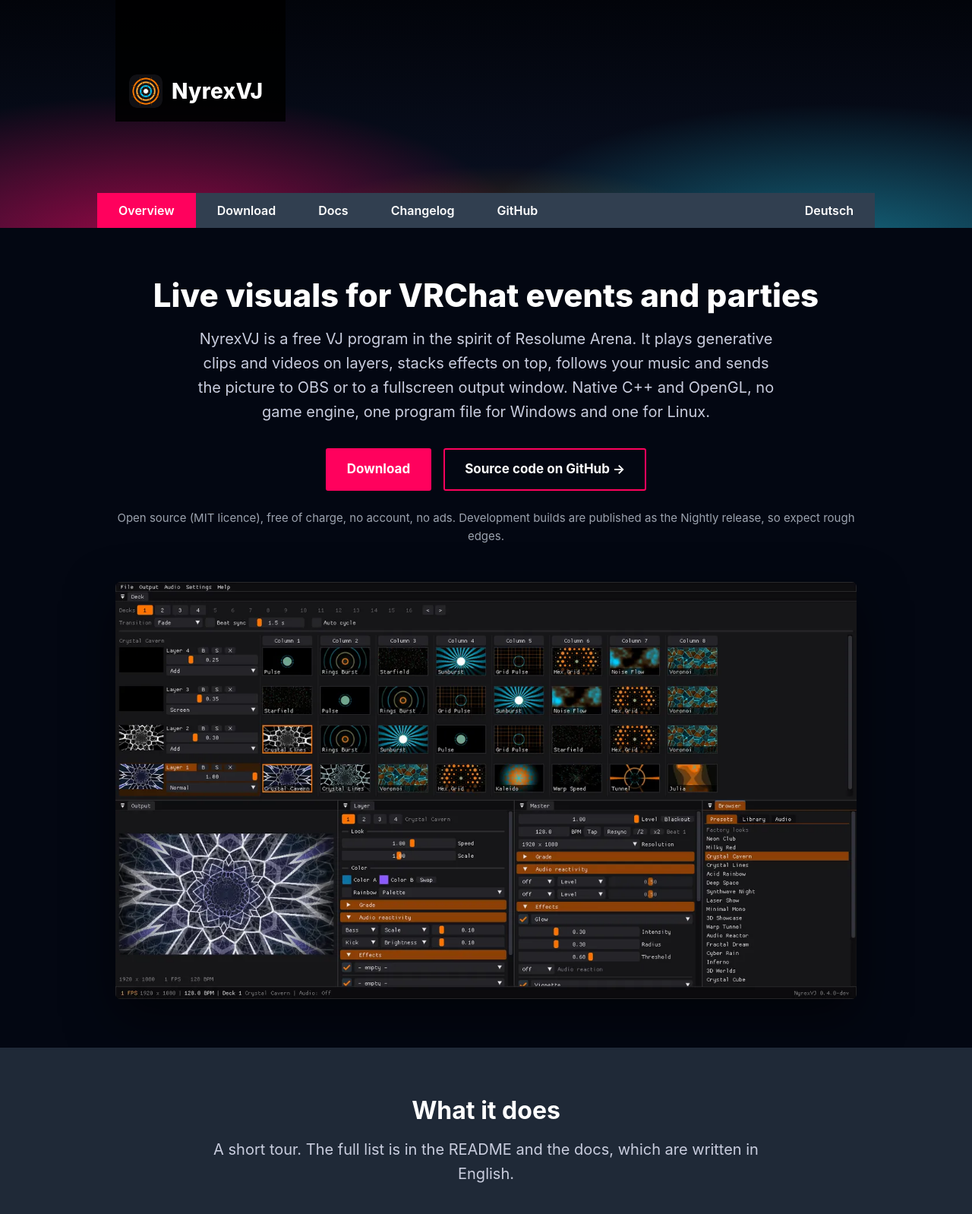
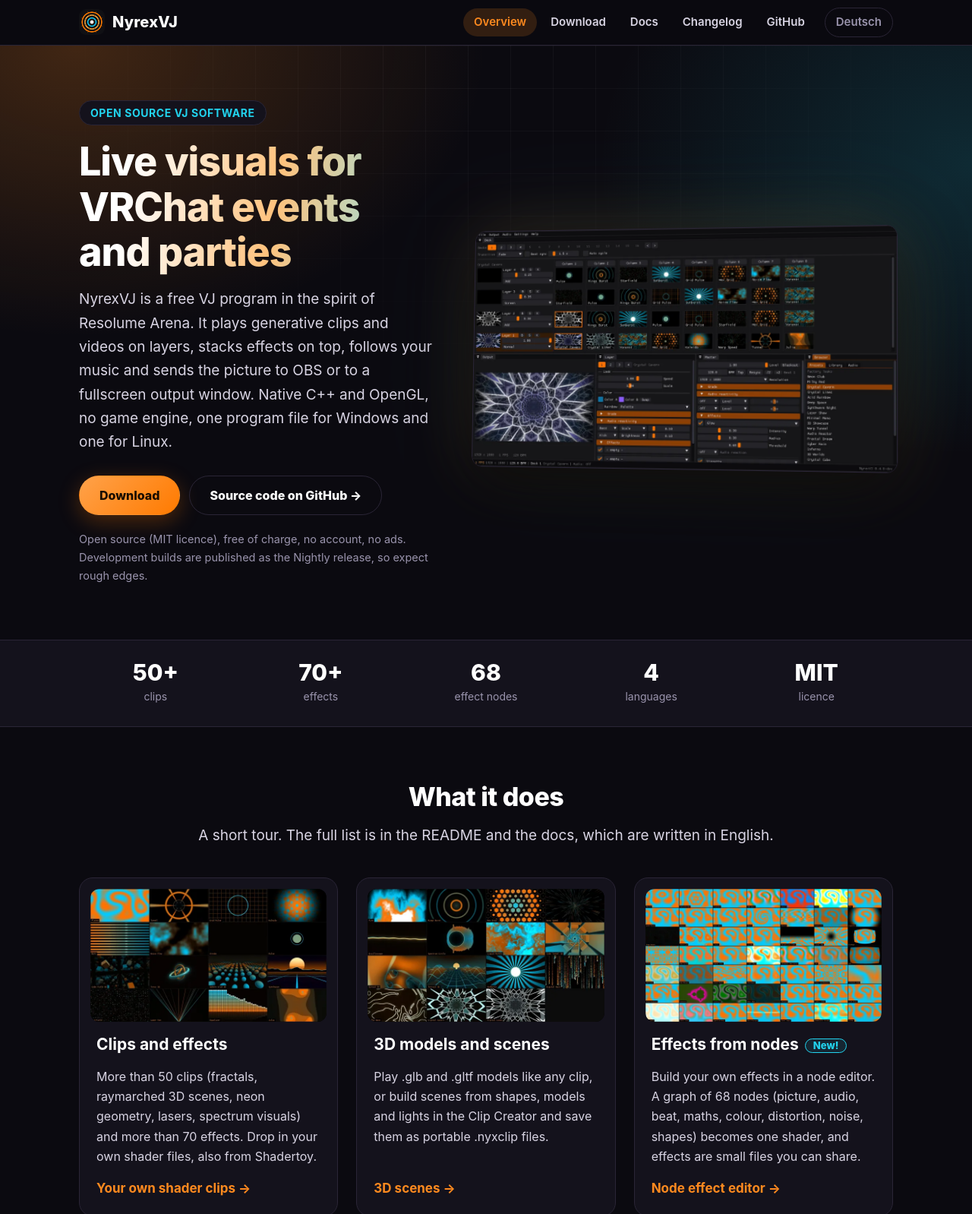
Before and after one commit to MarlonXDev/NyrexVJ, a plain HTML site: page site/index.html in a window 1280 px wide. Shown: the top 1598 px of the page at 76% size. Drawn offline with Linux system fonts and the light colour scheme.

Commit message:
Website: own look instead of a Resolume-like layout
Sticky top bar, two column start page with a tilted screenshot, a row of
numbers, rounded cards and a banner, in the orange and cyan of the
NyrexVJ icon on a warm black background. Same content, still no scripts
and no requests to other hosts.

Co-Authored-By: Claude Sonnet 5.5 <noreply@anthropic.com>
Claude-Session: https://claude.ai/code/session_01Sy5mbRXB1dNY1rybRkbGwT

```diff
--- a/site/assets/style.css
+++ b/site/assets/style.css
@@ -1,16 +1,15 @@
 :root {
-  --accent: #ff015d;
-  --bg: #030712;
-  --bg-2: #111827;
-  --bg-3: #1f2937;
-  --bg-4: #374151;
-  --nav: #313f50;
-  --text: #c9cdde;
-  --muted: #9ca3af;
+  --accent: #ff8a1f;
+  --accent-2: #22d3ee;
+  --accent-ink: #1a0d00;
+  --bg: #0b0a10;
+  --panel: #14121c;
+  --panel-2: #1b1826;
+  --line: #2a2536;
+  --text: #d8d4e3;
+  --muted: #9a94ad;
   --white: #ffffff;
-  --good-bg: #17301f;
-  --good-line: #2d5a3a;
-  --good: #4ade80;
+  --radius: 18px;
   color-scheme: dark;
 }
 
@@ -20,6 +19,7 @@
 
 html {
   -webkit-text-size-adjust: 100%;
+  scroll-behavior: smooth;
 }
 
 body {
@@ -27,8 +27,8 @@ body {
   background: var(--bg);
   color: var(--text);
   font-family: Inter, "Segoe UI", system-ui, -apple-system, Roboto, "Helvetica Neue", Arial, sans-serif;
-  font-size: 18px;
-  line-height: 1.6;
+  font-size: 17px;
+  line-height: 1.65;
 }
 
 a {
@@ -41,7 +41,7 @@ a:hover {
 
 a:focus-visible,
 .btn:focus-visible {
-  outline: 3px solid var(--white);
+  outline: 3px solid var(--accent-2);
   outline-offset: 3px;
 }
 
@@ -55,9 +55,10 @@ img {
   left: -999px;
   top: 8px;
   background: var(--accent);
-  color: var(--white);
+  color: var(--accent-ink);
   padding: 8px 16px;
-  z-index: 10;
+  border-radius: 999px;
+  z-index: 20;
 }
 
 .skip:focus {
@@ -65,158 +66,169 @@ img {
 }
 
 .wrap {
-  max-width: 1024px;
+  max-width: 1120px;
   margin: 0 auto;
   padding: 0 24px;
 }
 
-.hero {
-  position: relative;
-  height: 300px;
-  overflow: hidden;
-  background: #02040a;
+.top {
+  position: sticky;
+  top: 0;
+  z-index: 10;
+  background: rgba(11, 10, 16, 0.86);
+  -webkit-backdrop-filter: blur(14px);
+  backdrop-filter: blur(14px);
+  border-bottom: 1px solid var(--line);
 }
 
-.hero::before {
-  content: "";
-  position: absolute;
-  inset: 0;
-  background:
-    radial-gradient(55% 95% at 16% 108%, rgba(255, 1, 93, 0.6), transparent 70%),
-    radial-gradient(55% 95% at 86% 112%, rgba(34, 211, 238, 0.46), transparent 70%),
-    radial-gradient(40% 75% at 52% 125%, rgba(255, 138, 0, 0.4), transparent 70%),
-    linear-gradient(180deg, #02040a 0%, #0a1124 100%);
+.top-in {
+  max-width: 1120px;
+  margin: 0 auto;
+  padding: 10px 24px;
+  display: flex;
+  align-items: center;
+  gap: 24px;
 }
 
-.hero::after {
-  content: "";
-  position: absolute;
-  inset: 0;
-  background:
-    conic-gradient(from 168deg at 14% 118%, transparent 0deg, rgba(255, 255, 255, 0.16) 3deg, transparent 7deg, transparent 15deg, rgba(255, 1, 93, 0.3) 18deg, transparent 22deg, transparent 31deg, rgba(255, 255, 255, 0.12) 34deg, transparent 38deg),
-    conic-gradient(from 178deg at 86% 118%, transparent 0deg, rgba(34, 211, 238, 0.3) 3deg, transparent 8deg, transparent 17deg, rgba(255, 255, 255, 0.14) 20deg, transparent 24deg, transparent 33deg, rgba(255, 138, 0, 0.3) 36deg, transparent 40deg);
-  -webkit-mask-image: linear-gradient(0deg, #000 0%, transparent 92%);
-  mask-image: linear-gradient(0deg, #000 0%, transparent 92%);
-}
-
-.hero .wrap {
-  position: relative;
-  z-index: 1;
-  height: 100%;
-}
-
-.logo-box {
-  position: absolute;
-  top: 0;
-  left: 24px;
-  width: 224px;
-  height: 160px;
-  padding: 0 18px 18px;
+.brand {
   display: flex;
-  align-items: flex-end;
-  gap: 12px;
-  background: rgba(0, 0, 0, 0.9);
+  align-items: center;
+  gap: 10px;
   color: var(--white);
+  font-size: 20px;
+  font-weight: 800;
+  letter-spacing: 0.01em;
   text-decoration: none;
 }
 
-.logo-box:hover {
+.brand:hover {
   color: var(--white);
 }
 
-.logo-box img {
-  width: 44px;
-  height: 44px;
-  border-radius: 10px;
-}
-
-.logo-box span {
-  font-size: 28px;
-  font-weight: 800;
-  letter-spacing: 0.01em;
-  line-height: 1;
-  padding-bottom: 8px;
+.brand img {
+  width: 34px;
+  height: 34px;
+  border-radius: 9px;
 }
 
 .nav {
-  position: relative;
-  z-index: 2;
-  margin-top: -46px;
-}
-
-.nav-inner {
-  max-width: 1024px;
-  margin: 0 auto;
   display: flex;
   flex-wrap: wrap;
-  background: var(--nav);
+  align-items: center;
+  gap: 4px;
+  margin-left: auto;
 }
 
 .nav a {
-  display: block;
-  padding: 0 28px;
-  height: 46px;
-  line-height: 46px;
-  color: var(--white);
-  font-size: 16px;
+  padding: 6px 14px;
+  border-radius: 999px;
+  color: var(--text);
+  font-size: 15px;
   font-weight: 600;
   text-decoration: none;
 }
 
 .nav a:hover {
-  background: rgba(255, 255, 255, 0.1);
+  background: var(--panel-2);
   color: var(--white);
 }
 
 .nav a[aria-current="page"] {
-  background: var(--accent);
+  background: rgba(255, 138, 31, 0.16);
+  color: var(--accent);
 }
 
-.nav .push {
-  margin-left: auto;
+.nav .lang {
+  margin-left: 8px;
+  border: 1px solid var(--line);
+  color: var(--muted);
 }
 
 main {
   display: block;
 }
 
-.sec {
-  padding: 64px 0;
+.hero2 {
+  position: relative;
+  overflow: hidden;
+  padding: 72px 0 56px;
+  background:
+    radial-gradient(60% 70% at 8% 0%, rgba(255, 138, 31, 0.22), transparent 70%),
+    radial-gradient(55% 70% at 100% 20%, rgba(34, 211, 238, 0.16), transparent 70%);
 }
 
-.s1 {
-  background: var(--bg);
+.hero2::before {
+  content: "";
+  position: absolute;
+  inset: 0;
+  background-image:
+    linear-gradient(rgba(255, 255, 255, 0.045) 1px, transparent 1px),
+    linear-gradient(90deg, rgba(255, 255, 255, 0.045) 1px, transparent 1px);
+  background-size: 56px 56px;
+  -webkit-mask-image: radial-gradient(70% 80% at 50% 0%, #000, transparent 75%);
+  mask-image: radial-gradient(70% 80% at 50% 0%, #000, transparent 75%);
+  pointer-events: none;
 }
 
-.s2 {
-  background: var(--bg-3);
+.hero-grid {
+  position: relative;
+  display: grid;
+  grid-template-columns: minmax(0, 5fr) minmax(0, 6fr);
+  gap: 48px;
+  align-items: center;
 }
 
-.s3 {
-  background: var(--bg-2);
+.eyebrow {
+  display: inline-block;
+  margin: 0 0 18px;
+  padding: 4px 14px;
+  border: 1px solid var(--line);
+  border-radius: 999px;
+  background: var(--panel);
+  color: var(--accent-2);
+  font-size: 14px;
+  font-weight: 700;
+  letter-spacing: 0.04em;
+  text-transform: uppercase;
 }
 
 h1,
 h2,
 h3 {
   color: var(--white);
-  line-height: 1.2;
+  line-height: 1.15;
   margin: 0 0 16px;
 }
 
 h1 {
-  font-size: 42px;
+  font-size: 46px;
   font-weight: 800;
+  letter-spacing: -0.02em;
 }
 
 h2 {
-  font-size: 32px;
+  font-size: 34px;
+  font-weight: 800;
+  letter-spacing: -0.015em;
+}
+
+h3 {
+  font-size: 21px;
   font-weight: 700;
 }
 
-h3 {
-  font-size: 22px;
-  font-weight: 700;
+.hero-text h1 {
+  font-size: 52px;
+}
+
+@supports ((-webkit-background-clip: text) or (background-clip: text)) {
+  .hero-text h1 {
+    background: linear-gradient(100deg, #ffffff 15%, #ffc27d 55%, #7ee7f7 100%);
+    -webkit-background-clip: text;
+    background-clip: text;
+    color: transparent;
+    -webkit-text-fill-color: transparent;
+  }
 }
 
 p {
@@ -231,20 +243,28 @@ p {
   max-width: 760px;
   margin-left: auto;
   margin-right: auto;
-  font-size: 20px;
+  font-size: 19px;
+}
+
+.hero-text .lead {
+  margin-left: 0;
 }
 
 .small {
-  font-size: 15px;
+  font-size: 14.5px;
   color: var(--muted);
 }
 
 .actions {
   display: flex;
   flex-wrap: wrap;
-  gap: 16px;
+  gap: 12px;
   justify-content: center;
-  margin: 32px 0 24px;
+  margin: 28px 0 20px;
+}
+
+.hero-text .actions {
+  justify-content: flex-start;
 }
 
 .btn {
@@ -252,37 +272,40 @@ p {
   align-items: center;
   gap: 10px;
   padding: 12px 26px;
-  border: 2px solid var(--accent);
-  border-radius: 3px;
-  background: var(--accent);
-  color: var(--white);
-  font-size: 17px;
-  font-weight: 700;
+  border: 1px solid transparent;
+  border-radius: 999px;
+  background: linear-gradient(135deg, #ffa24a, #ff7a00);
+  color: var(--accent-ink);
+  font-size: 16px;
+  font-weight: 800;
   text-decoration: none;
+  box-shadow: 0 8px 28px rgba(255, 122, 0, 0.28);
 }
 
 .btn:hover {
-  background: #d60050;
-  border-color: #d60050;
-  color: var(--white);
+  background: linear-gradient(135deg, #ffb264, #ff8a1f);
+  color: var(--accent-ink);
 }
 
 .btn.alt {
   background: transparent;
+  border-color: var(--line);
+  color: var(--white);
+  box-shadow: none;
 }
 
 .btn.alt:hover {
-  background: var(--accent);
   border-color: var(--accent);
+  background: rgba(255, 138, 31, 0.1);
+  color: var(--white);
 }
 
 .frame {
-  margin: 48px auto 0;
-  max-width: 1024px;
-  border-radius: 6px;
+  border: 1px solid var(--line);
+  border-radius: 14px;
   overflow: hidden;
   background: #000;
-  box-shadow: 0 24px 64px rgba(0, 0, 0, 0.55);
+  box-shadow: 0 30px 80px rgba(0, 0, 0, 0.6), 0 0 90px rgba(255, 138, 31, 0.16), 0 0 140px rgba(34, 211, 238, 0.1);
 }
 
 .frame img {
@@ -290,11 +313,73 @@ p {
   width: 100%;
 }
 
+.hero-shot {
+  perspective: 1600px;
+}
+
+.hero-shot .frame {
+  transform: rotateY(-9deg) rotateX(3deg);
+  transform-origin: 30% 50%;
+}
+
+.stats {
+  border-top: 1px solid var(--line);
+  border-bottom: 1px solid var(--line);
+  background: var(--panel);
+}
+
+.stat-row {
+  margin: 0;
+  padding: 26px 0;
+  list-style: none;
+  display: grid;
+  grid-template-columns: repeat(5, 1fr);
+  gap: 16px;
+  text-align: center;
+}
+
+.stat-row b {
+  display: block;
+  color: var(--white);
+  font-size: 30px;
+  font-weight: 800;
+  line-height: 1.1;
+}
+
+.stat-row span {
+  color: var(--muted);
+  font-size: 14px;
+}
+
+.sec {
+  padding: 72px 0;
+}
+
+.s2,
+.s3 {
+  border-top: 1px solid var(--line);
+}
+
 .cards {
   display: grid;
   grid-template-columns: repeat(3, 1fr);
-  gap: 40px 32px;
+  gap: 24px;
   margin-top: 40px;
+}
+
+.card {
+  display: flex;
+  flex-direction: column;
+  padding: 14px 14px 22px;
+  border: 1px solid var(--line);
+  border-radius: var(--radius);
+  background: var(--panel);
+  transition: border-color 0.15s, transform 0.15s;
+}
+
+.card:hover {
+  border-color: var(--accent);
+  transform: translateY(-3px);
 }
 
 .card img {
@@ -302,22 +387,26 @@ p {
   width: 100%;
   aspect-ratio: 16 / 9;
   object-fit: cover;
+  border-radius: 12px;
   background: #000;
+  margin-bottom: 18px;
+}
+
+.card h3,
+.card p,
+.card .more {
+  margin-left: 8px;
+  margin-right: 8px;
+}
+
+.card p {
+  font-size: 16px;
   margin-bottom: 14px;
 }
 
-.card h3 {
-  font-size: 24px;
-  margin-bottom: 8px;
-}
-
-.card p {
-  font-size: 17px;
-  margin-bottom: 8px;
-}
-
 .card .more {
-  font-weight: 600;
+  margin-top: auto;
+  font-weight: 700;
   text-decoration: none;
 }
 
@@ -328,29 +417,46 @@ p {
 .badge {
   display: inline-block;
   margin-left: 8px;
-  padding: 1px 9px;
-  border: 1px solid var(--good-line);
-  border-radius: 3px;
-  background: var(--good-bg);
-  color: var(--good);
-  font-size: 14px;
-  font-style: italic;
-  font-weight: 700;
+  padding: 1px 10px;
+  border: 1px solid var(--accent-2);
+  border-radius: 999px;
+  background: rgba(34, 211, 238, 0.1);
+  color: var(--accent-2);
+  font-size: 13px;
+  font-weight: 800;
   vertical-align: middle;
+}
+
+.banner {
+  padding: 56px 32px;
+  border: 1px solid var(--line);
+  border-radius: 28px;
+  background:
+    radial-gradient(50% 120% at 0% 0%, rgba(255, 138, 31, 0.18), transparent 70%),
+    radial-gradient(50% 120% at 100% 100%, rgba(34, 211, 238, 0.14), transparent 70%),
+    var(--panel);
+  text-align: center;
+}
+
+.banner .actions {
+  margin-bottom: 0;
 }
 
 .dl {
   display: grid;
   grid-template-columns: repeat(2, 1fr);
-  gap: 32px;
+  gap: 24px;
   margin-top: 40px;
 }
 
 .dl-card {
   padding: 36px 28px;
   text-align: center;
-  background: var(--bg-3);
-  border-top: 3px solid var(--accent);
+  border: 1px solid var(--line);
+  border-radius: var(--radius);
+  background:
+    radial-gradient(70% 60% at 50% 0%, rgba(255, 138, 31, 0.14), transparent 75%),
+    var(--panel);
 }
 
 .dl-card h2 {
@@ -360,7 +466,7 @@ p {
 .dl-card .file {
   margin-bottom: 20px;
   color: var(--muted);
-  font-size: 16px;
+  font-size: 15px;
 }
 
 .dl-card .btn {
@@ -368,32 +474,49 @@ p {
 }
 
 .dl-card p {
-  font-size: 16px;
+  font-size: 15.5px;
 }
 
 .list {
   margin: 0 0 40px;
   padding: 0;
   list-style: none;
+  border: 1px solid var(--line);
+  border-radius: var(--radius);
+  background: var(--panel);
+  overflow: hidden;
 }
 
 .list li {
-  padding: 14px 0;
-  border-bottom: 1px solid var(--bg-4);
+  display: flex;
+  flex-wrap: wrap;
+  align-items: baseline;
+  gap: 4px 20px;
+  padding: 14px 22px;
+  border-bottom: 1px solid var(--line);
+}
+
+.list li:last-child {
+  border-bottom: 0;
+}
+
+.list li:hover {
+  background: var(--panel-2);
 }
 
 .list a {
+  flex: 0 0 280px;
   font-weight: 700;
 }
 
 .list span {
-  display: block;
-  font-size: 16px;
-  color: var(--text);
+  flex: 1 1 260px;
+  font-size: 15.5px;
+  color: var(--muted);
 }
 
 .prose {
-  max-width: 760px;
+  max-width: 800px;
   margin: 0 auto;
 }
 
@@ -403,11 +526,22 @@ p {
 }
 
 .footer {
-  background: var(--bg-2);
-  border-top: 2px solid var(--accent);
-  padding: 48px 0 56px;
-  font-size: 13px;
+  position: relative;
+  border-top: 1px solid var(--line);
+  background: var(--panel);
+  padding: 52px 0 56px;
+  font-size: 14px;
   color: var(--muted);
+}
+
+.footer::before {
+  content: "";
+  position: absolute;
+  left: 0;
+  right: 0;
+  top: -1px;
+  height: 2px;
+  background: linear-gradient(90deg, transparent, var(--accent) 30%, var(--accent-2) 70%, transparent);
 }
 
 .fcols {
@@ -417,9 +551,9 @@ p {
 }
 
 .fcols h4 {
-  margin: 0 0 8px;
-  color: #d1d5db;
-  font-size: 13px;
+  margin: 0 0 10px;
+  color: var(--white);
+  font-size: 14px;
   font-weight: 700;
 }
 
@@ -430,7 +564,7 @@ p {
 }
 
 .fcols li {
-  margin: 0 0 4px;
+  margin: 0 0 6px;
   line-height: 1.5;
 }
 
@@ -447,11 +581,28 @@ p {
 .fine {
   margin: 36px 0 0;
   padding-top: 20px;
-  border-top: 1px solid var(--bg-4);
+  border-top: 1px solid var(--line);
   line-height: 1.6;
 }
 
-@media (max-width: 860px) {
+@media (max-width: 960px) {
+  .hero-grid {
+    grid-template-columns: 1fr;
+    gap: 40px;
+  }
+
+  .hero-shot .frame {
+    transform: none;
+  }
+
+  .hero2 {
+    padding: 48px 0 44px;
+  }
+
+  .stat-row {
+    grid-template-columns: repeat(3, 1fr);
+  }
+
   .cards {
     grid-template-columns: repeat(2, 1fr);
   }
@@ -459,23 +610,43 @@ p {
   .fcols {
     grid-template-columns: repeat(2, 1fr);
   }
-
-  .nav a {
-    padding: 0 18px;
-  }
 }
 
-@media (max-width: 600px) {
+@media (max-width: 640px) {
   body {
-    font-size: 17px;
+    font-size: 16.5px;
   }
 
-  h1 {
-    font-size: 32px;
+  h1,
+  .hero-text h1 {
+    font-size: 34px;
   }
 
   h2 {
-    font-size: 26px;
+    font-size: 27px;
+  }
+
+  .top-in {
+    flex-wrap: wrap;
+    gap: 6px 12px;
+  }
+
+  .nav {
+    margin-left: 0;
+    width: 100%;
+  }
+
+  .nav a {
+    padding: 5px 11px;
+    font-size: 14.5px;
+  }
+
+  .nav .lang {
+    margin-left: auto;
+  }
+
+  .sec {
+    padding: 48px 0;
   }
 
   .cards,
@@ -483,44 +654,20 @@ p {
     grid-template-columns: 1fr;
   }
 
-  .hero {
-    height: 220px;
+  .stat-row {
+    grid-template-columns: repeat(2, 1fr);
   }
 
-  .logo-box {
-    width: 180px;
-    height: 120px;
-    padding: 0 14px 14px;
+  .banner {
+    padding: 40px 20px;
   }
 
-  .logo-box span {
-    font-size: 24px;
+  .list a {
+    flex: 1 1 100%;
   }
 
-  .nav {
-    margin-top: -92px;
-  }
-
-  .nav-inner {
-    background: var(--nav);
-  }
-
-  .nav a {
-    padding: 0 14px;
-    height: 46px;
-    line-height: 46px;
-    font-size: 15px;
-  }
-
-  .nav .push {
-    margin-left: 0;
-  }
-
-  .sec {
-    padding: 44px 0;
-  }
-
-  .actions {
+  .actions,
+  .hero-text .actions {
     flex-direction: column;
     align-items: stretch;
   }
--- a/site/index.html
+++ b/site/index.html
@@ -7,33 +7,31 @@
 <meta name="description" content="NyrexVJ is a free, open source VJ program for live visuals. Native C++ and OpenGL, one program file for Windows and one for Linux.">
 <meta name="referrer" content="no-referrer">
 <meta name="color-scheme" content="dark">
-<meta name="theme-color" content="#030712">
+<meta name="theme-color" content="#0b0a10">
 <link rel="icon" type="image/png" href="assets/icon.png">
 <link rel="alternate" hreflang="de" href="de/index.html">
 <link rel="stylesheet" href="assets/style.css">
 </head>
 <body>
 <a class="skip" href="#main">Skip to content</a>
-<header>
-<div class="hero">
-<div class="wrap">
-<a class="logo-box" href="index.html" aria-label="NyrexVJ"><img src="assets/icon.png" alt="" width="44" height="44"><span>NyrexVJ</span></a>
-</div>
-</div>
+<header class="top">
+<div class="top-in">
+<a class="brand" href="index.html" aria-label="NyrexVJ"><img src="assets/icon.png" alt="" width="34" height="34"><span>NyrexVJ</span></a>
 <nav class="nav" aria-label="Navigation">
-<div class="nav-inner">
 <a href="index.html" aria-current="page">Overview</a>
 <a href="download.html">Download</a>
 <a href="docs.html">Docs</a>
 <a href="https://github.com/MarlonXDev/NyrexVJ/blob/main/CHANGELOG.md" target="_blank" rel="noopener noreferrer">Changelog</a>
 <a href="https://github.com/MarlonXDev/NyrexVJ" target="_blank" rel="noopener noreferrer">GitHub</a>
-<a class="push" href="de/index.html" hreflang="de" lang="de">Deutsch</a>
+<a class="lang" href="de/index.html" hreflang="de" lang="de">Deutsch</a>
+</nav>
 </div>
-</nav>
 </header>
 <main id="main">
-<section class="sec s1">
-<div class="wrap center">
+<section class="hero2">
+<div class="wrap hero-grid">
+<div class="hero-text">
+<p class="eyebrow">Open source VJ software</p>
 <h1>Live visuals for VRChat events and parties</h1>
 <p class="lead">NyrexVJ is a free VJ program in the spirit of Resolume Arena. It plays generative clips and videos on layers, stacks effects on top, follows your music and sends the picture to OBS or to a fullscreen output window. Native C++ and OpenGL, no game engine, one program file for Windows and one for Linux.</p>
 <div class="actions">
@@ -41,10 +39,18 @@
 <a class="btn alt" href="https://github.com/MarlonXDev/NyrexVJ" target="_blank" rel="noopener noreferrer">Source code on GitHub &rarr;</a>
 </div>
 <p class="small">Open source (MIT licence), free of charge, no account, no ads. Development builds are published as the Nightly release, so expect rough edges.</p>
+</div>
+<div class="hero-shot">
 <div class="frame"><img src="assets/shot-main.webp" width="1280" height="720" alt="The NyrexVJ main window with the clip grid, decks, preview and effects"></div>
 </div>
+</div>
 </section>
-<section class="sec s2">
+<section class="stats">
+<div class="wrap">
+<ul class="stat-row"><li><b>50+</b><span>clips</span></li><li><b>70+</b><span>effects</span></li><li><b>68</b><span>effect nodes</span></li><li><b>4</b><span>languages</span></li><li><b>MIT</b><span>licence</span></li></ul>
+</div>
+</section>
+<section class="sec">
 <div class="wrap">
 <h2 class="center">What it does</h2>
 <p class="center lead">A short tour. The full list is in the README and the docs, which are written in English.</p>
@@ -58,13 +64,15 @@
 </div>
 </div>
 </section>
-<section class="sec s3">
-<div class="wrap center">
+<section class="sec s2">
+<div class="wrap">
+<div class="banner">
 <h2>Free and open source</h2>
 <p class="lead">NyrexVJ is licensed under the MIT licence. The code, the roadmap and the decisions behind it are on GitHub, and issues and pull requests are welcome. The interface is available in English, German, Spanish and French.</p>
 <div class="actions">
 <a class="btn alt" href="https://github.com/MarlonXDev/NyrexVJ/blob/main/CONTRIBUTING.md" target="_blank" rel="noopener noreferrer">Contributing &rarr;</a>
 <a class="btn alt" href="https://github.com/MarlonXDev/NyrexVJ/blob/main/docs/ROADMAP.md" target="_blank" rel="noopener noreferrer">Roadmap &rarr;</a>
+</div>
 </div>
 </div>
 </section>
```
Also changed, not shown: site/de/docs.html (+6 -10 lines), site/de/download.html (+6 -10 lines), site/de/index.html (+23 -15 lines), site/de/privacy.html (+6 -10 lines), site/docs.html (+6 -10 lines), site/download.html (+6 -10 lines), site/privacy.html (+6 -10 lines), 1 other file.
